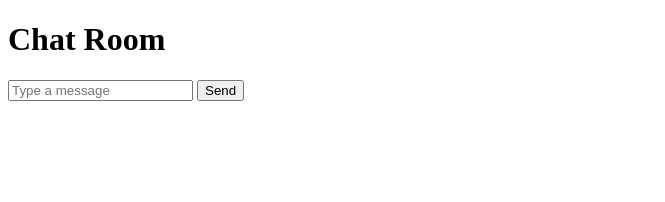
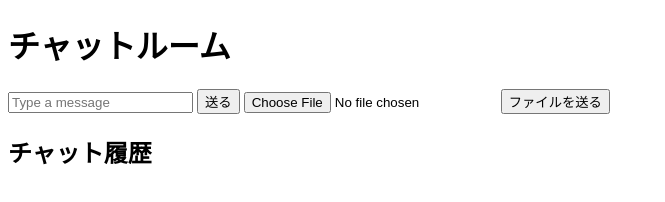
Before and after one commit to pokemogukun/chat1.github.io, a website: page public/index.html in a window 1280 px wide. Shown: the whole page, without its empty margins (0-665 px from the left). Drawn offline with nearby package versions, Linux system fonts and the light colour scheme; no server answers.

Commit message:
Update index.html

```diff
--- a/public/index.html
+++ b/public/index.html
@@ -1,18 +1,28 @@
 <!DOCTYPE html>
-<html lang="en">
+<html lang="ja">
 <head>
   <meta charset="UTF-8">
   <meta name="viewport" content="width=device-width, initial-scale=1.0">
-  <title>Chat Application</title>
+  <title>チャット</title>
   <script src="/socket.io/socket.io.js"></script>
   <script src="chat.js"></script>
 </head>
 <body>
   <div>
-    <h1>Chat Room</h1>
+    <h1>チャットルーム</h1>
     <div id="messages"></div>
+
+    <!-- メッセージ送信フォーム -->
     <input id="message-input" type="text" placeholder="Type a message">
-    <button id="send-button">Send</button>
+    <button id="send-button">送る</button>
+
+    <!-- ファイル送信フォーム -->
+    <input type="file" id="file-input">
+    <button id="send-file-button">ファイルを送る</button>
+
+    <!-- メッセージ履歴を表示する -->
+    <h2>チャット履歴</h2>
+    <div id="history"></div>
   </div>
 </body>
 </html>
```
